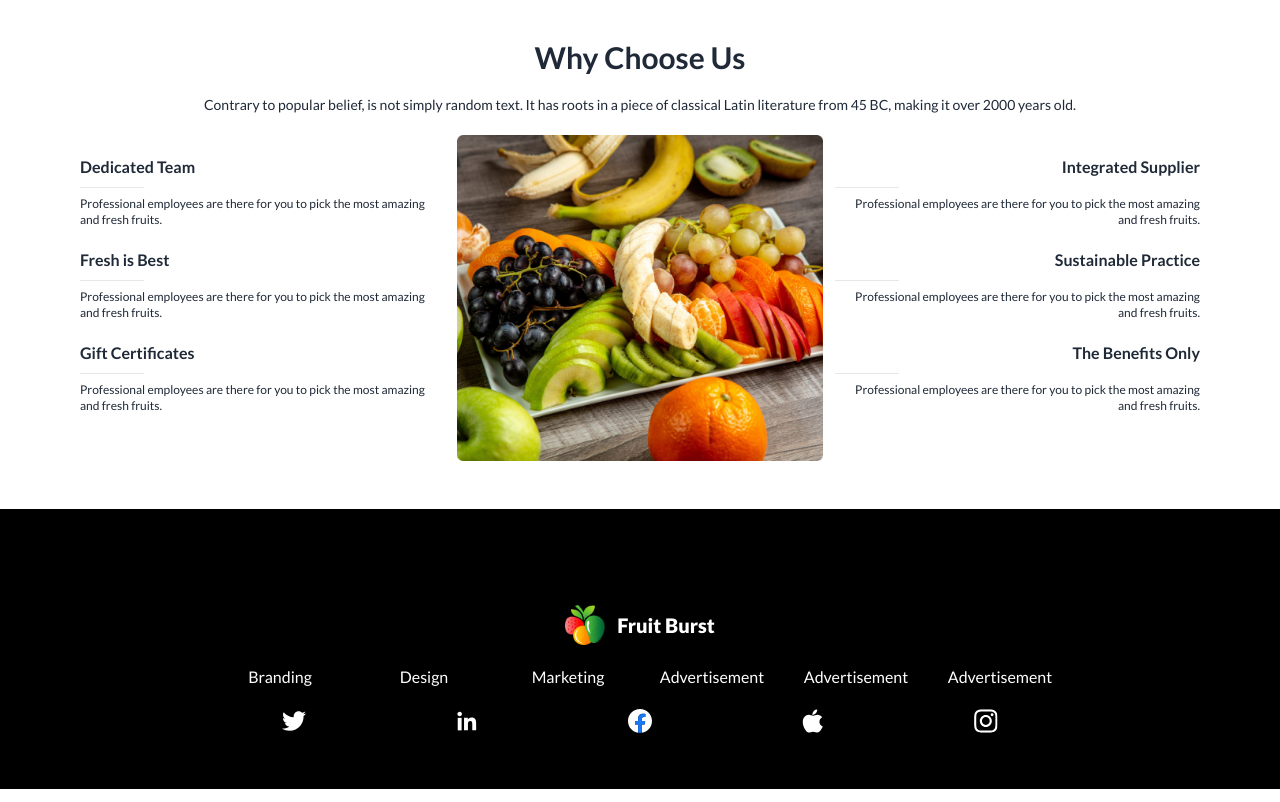
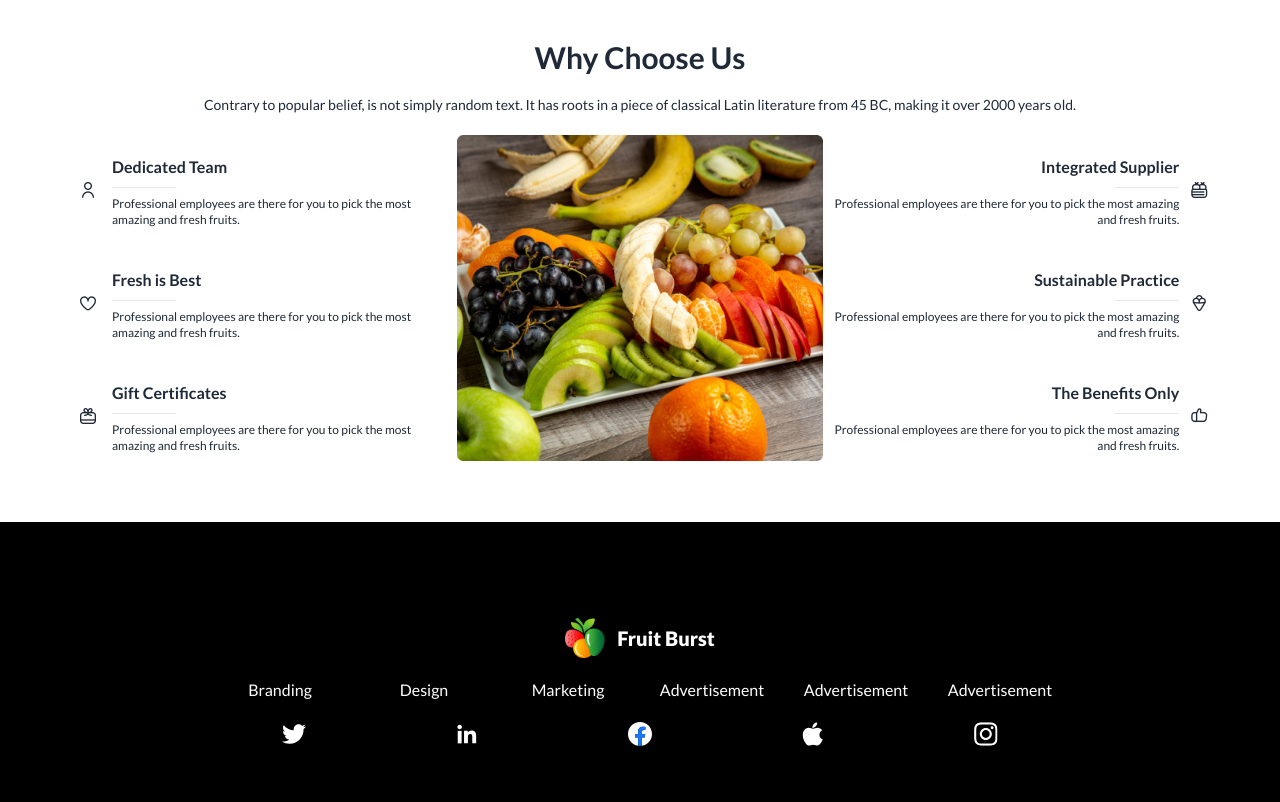
Before and after one commit to hazzajanik/Fruit-Brust, a plain HTML site: page index.html in a window 1280 px wide. Shown: the part 2760-3562 px from the top of the page. Drawn offline with nearby package versions, Linux system fonts and the light colour scheme.

Commit message:
added icon why chosse section

```diff
--- a/index.html
+++ b/index.html
@@ -11,6 +11,9 @@
     <link rel="preconnect" href="https://fonts.googleapis.com">
     <link rel="preconnect" href="https://fonts.gstatic.com" crossorigin>
     <link href="https://fonts.googleapis.com/css2?family=Lato:wght@300;400;700;900&display=swap" rel="stylesheet">
+    <link rel="shortcut icon" href="./images/logo.png" type="image/x-icon">
+    <!-- icon link -->
+    <link rel='stylesheet' href='https://cdn-uicons.flaticon.com/uicons-regular-rounded/css/uicons-regular-rounded.css'>
     <style>
         .font-style{
             font-family: 'Lato', sans-serif;
@@ -358,41 +361,55 @@
             </div>
             <div class="grid grid-cols-1 gap-3 lg:grid-cols-3">
                 <div>
-                    <div>
-                        <h1 class="mt-5 text-base font-bold">Dedicated Team</h1>
+                    <div class="flex justify-center items-center gap-4">
+                        <div><i class="fi fi-rr-user mt-0"></i></div>
+                        <div><h1 class="mt-5 text-base font-bold">Dedicated Team</h1>
                             <hr class="mt-2 w-16">
                             <p class=" pt-2 mb-5  text-xs">Professional employees are there for you to pick the most amazing and fresh fruits.</p>
                         </div>
-                    <div>
-                        <h1 class="mt-5 text-base font-bold">Fresh is Best</h1>
+                    </div>
+                    <div class="flex justify-center items-center gap-4">
+                        <div><i class="fi fi-rr-heart"></i></div>
+                        <div><h1 class="mt-5 text-base font-bold">Fresh is Best</h1>
                             <hr class="mt-2 w-16">
                             <p class=" pt-2 mb-5  text-xs">Professional employees are there for you to pick the most amazing and fresh fruits.</p>
                         </div>
-                    <div>
-                        <h1 class="mt-5 text-base font-bold">Gift Certificates</h1>
+                    </div>
+                    <div class="flex justify-center items-center gap-4">
+                        <div><i class="fi fi-rr-gift-card"></i></div>
+                        <div><h1 class="mt-5 text-base font-bold">Gift Certificates</h1>
                             <hr class="mt-2 w-16">
                             <p class=" pt-2 mb-5  text-xs">Professional employees are there for you to pick the most amazing and fresh fruits.</p>
                         </div>
-
                     </div>
+                </div>
+                <!-- img part -->
                 <div><img src="./images/whychoose1.png" alt=""></div>
+                <!-- img part -->
                 <div>
+                    <div class="flex justify-center items-center gap-3">
                       <div class="text-end">
                         <h1 class="mt-5 text-base font-bold">Integrated Supplier</h1>
-                        <hr class="mt-2 w-16">
+                        <hr class="mt-2 w-16 ml-72">
                         <p class=" pt-2 mb-5  text-xs">Professional employees are there for you to pick the most amazing and fresh fruits.</p>
                      </div>
+                     <div><i class="fi fi-rr-apple-crate"></i></div>
+                    </div>
+                    <div class="flex justify-center items-center gap-3">
                       <div class="text-end">
                         <h1 class="mt-5 text-base font-bold">Sustainable Practice</h1>
-                        <hr class="mt-2 w-16">
+                        <hr class="mt-2 w-16 ml-72">
                         <p class=" pt-2 mb-5  text-xs">Professional employees are there for you to pick the most amazing and fresh fruits.</p>
                      </div>
+                     <div><i class="fi fi-rr-ice-cream"></i></div>
+                    </div>
+                    <div class="flex justify-center items-center gap-3">
                       <div class="text-end">
                         <h1 class="mt-5 text-base font-bold">The Benefits Only</h1>
-                        <hr class="mt-2 w-16">
+                        <hr class="mt-2 w-16 ml-72">
                         <p class=" pt-2 mb-5  text-xs">Professional employees are there for you to pick the most amazing and fresh fruits.</p>
                      </div>
-
+                     <div><i class="fi fi-rr-social-network"></i></div>
                     </div>
             </div>
         </section>
```
Lines whose indentation alone changed are shown as unchanged.
